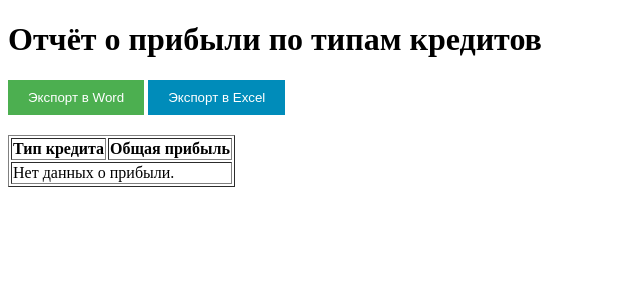
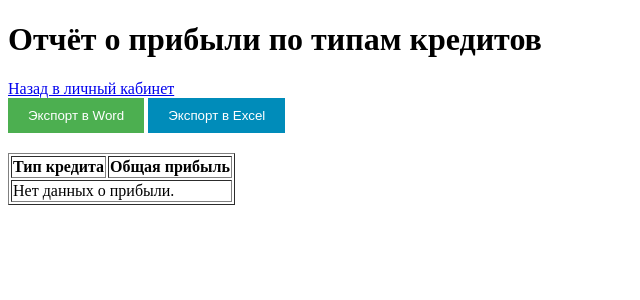
Before and after one commit to gweissj/bank_system, a PHP site: page /loan_profit_report.php in a window 1280 px wide. Shown: the top 300 px of the page, without its empty margins (0-640 px from the left). Run offline with PHP 8.4, Linux system fonts and the light colour scheme; the visitor is signed in with stand-in values (Sample User, id 1); data that the repository does not hold is empty.

Commit message:
Update loan_profit_report.php

```diff
--- a/loan_profit_report.php
+++ b/loan_profit_report.php
@@ -110,7 +110,7 @@ $result = getLoanProfitData($conn);
 </head>
 <body>
     <h1>Отчёт о прибыли по типам кредитов</h1>
-
+    <a href="dashboard.php" class="button">Назад в личный кабинет</a><br>
     <div style="margin-bottom: 20px;">
         <a href="?action=export_word" style="text-decoration: none;">
             <button style="background-color: #4CAF50; color: white; padding: 10px 20px; border: none; cursor: pointer;">
```
